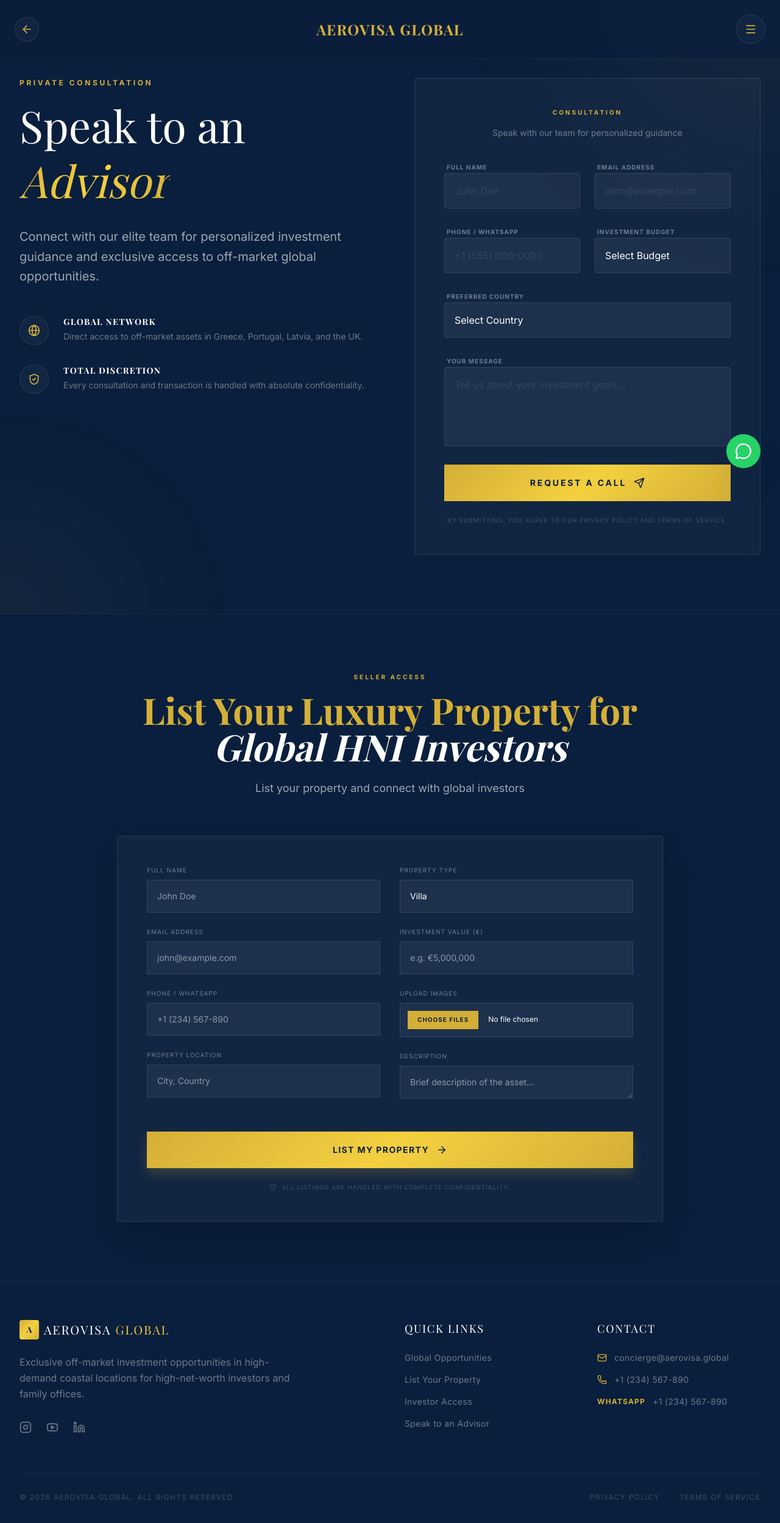
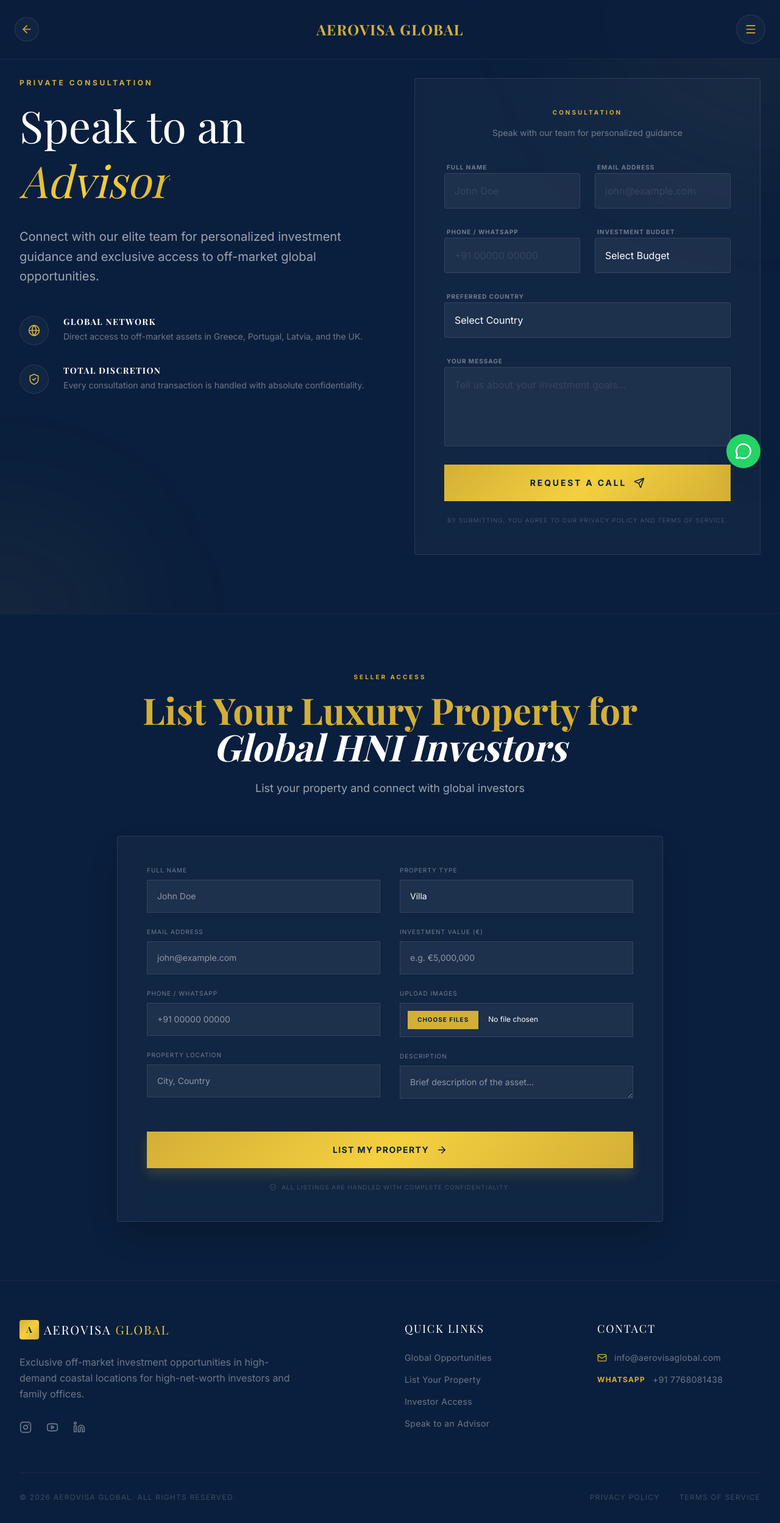
Before and after one commit to sandeshshende2000/AEROVISA, a React (Vite) app: page /contact in a window 1280 px wide. Shown: the top 2498 px of the page at 61% size. Built offline with nearby package versions, Linux system fonts and the light colour scheme; a web font is replaced by a local one.

Commit message:
feat: Update contact and WhatsApp numbers
Changes the primary contact email and WhatsApp number across the application to reflect updated details. This includes updates to the footer, the dedicated WhatsApp button, and various contact forms.

```diff
--- a/src/components/Footer.tsx
+++ b/src/components/Footer.tsx
@@ -45,21 +45,17 @@ const Footer: React.FC = () => {
           <ul className="space-y-4 text-white/40 font-sans text-sm tracking-wide">
             <li className="flex items-center gap-3">
               <Mail size={16} className="text-luxury-gold" />
-              <a href="mailto:concierge@aerovisa.global" className="hover:text-white transition-colors">concierge@aerovisa.global</a>
-            </li>
-            <li className="flex items-center gap-3">
-              <Phone size={16} className="text-luxury-gold" />
-              <a href="tel:+1234567890" className="hover:text-white transition-colors">+1 (234) 567-890</a>
+              <a href="mailto:info@aerovisaglobal.com" className="hover:text-white transition-colors">info@aerovisaglobal.com</a>
             </li>
             <li className="flex items-center gap-3">
               <span className="text-luxury-gold text-xs font-bold uppercase tracking-widest">WhatsApp</span>
               <a
-                href="https://wa.me/1234567890"
+                href="https://wa.me/917768081438"
                 target="_blank"
                 rel="noopener noreferrer"
                 className="hover:text-white transition-colors"
               >
-                +1 (234) 567-890
+                +91 7768081438
               </a>
             </li>
           </ul>
--- a/src/components/HNIListingSection.tsx
+++ b/src/components/HNIListingSection.tsx
@@ -81,7 +81,7 @@ const HNIListingSection: React.FC = () => {
                   name="phone"
                   type="tel"
                   className="w-full bg-white/5 border border-white/10 p-4 text-white text-sm focus:border-luxury-gold outline-none transition-all"
-                  placeholder="+1 (234) 567-890"
+                  placeholder="+91 00000 00000"
                   required
                 />
               </div>
--- a/src/components/WhatsAppButton.tsx
+++ b/src/components/WhatsAppButton.tsx
@@ -5,7 +5,7 @@ import { motion } from 'motion/react';
 const WhatsAppButton: React.FC = () => {
   return (
     <motion.a
-      href="https://wa.me/1234567890"
+      href="https://wa.me/917768081438"
       target="_blank"
       rel="noopener noreferrer"
       initial={{ scale: 0, opacity: 0 }}
--- a/src/pages/AdvisorContact.tsx
+++ b/src/pages/AdvisorContact.tsx
@@ -113,7 +113,7 @@ const AdvisorContact: React.FC = () => {
                     name="phone"
                     required
                     type="tel"
-                    placeholder="+1 (555) 000-0000"
+                    placeholder="+91 00000 00000"
                     className="w-full bg-white/5 border border-white/10 rounded-sm px-4 py-4 text-white placeholder:text-white/10 focus:border-luxury-gold/50 outline-none transition-all"
                   />
                 </div>
--- a/src/pages/Home.tsx
+++ b/src/pages/Home.tsx
@@ -262,7 +262,7 @@ const Home: React.FC = () => {
                     name="phone"
                     type="tel"
                     className="w-full bg-white/5 border border-white/10 p-4 text-white text-sm focus:border-luxury-gold outline-none transition-all"
-                    placeholder="+1 (234) 567-890"
+                    placeholder="+91 00000 00000"
                     required
                   />
                 </div>
--- a/src/pages/InvestorAccess.tsx
+++ b/src/pages/InvestorAccess.tsx
@@ -104,7 +104,7 @@ const InvestorAccess: React.FC = () => {
                 </div>
                 <div>
                   <label className="block text-white/40 text-[10px] uppercase tracking-widest mb-2">Phone / WhatsApp</label>
-                  <input name="phone" type="tel" className="w-full bg-white/5 border border-white/10 p-4 text-white text-sm focus:border-luxury-gold outline-none transition-all" placeholder="+1 (234) 567-890" required />
+                  <input name="phone" type="tel" className="w-full bg-white/5 border border-white/10 p-4 text-white text-sm focus:border-luxury-gold outline-none transition-all" placeholder="+91 00000 00000" required />
                 </div>
                 <div>
                   <label className="block text-white/40 text-[10px] uppercase tracking-widest mb-2">Timeline</label>
--- a/src/pages/ListProperty.tsx
+++ b/src/pages/ListProperty.tsx
@@ -164,7 +164,7 @@ const ListProperty: React.FC = () => {
               </div>
               <div>
                 <label className="block text-white/40 text-[10px] uppercase tracking-widest mb-2">Phone / WhatsApp</label>
-                <input name="phone" type="tel" className="w-full bg-white/5 border border-white/10 p-4 text-white text-sm focus:border-luxury-gold outline-none transition-all" placeholder="+1 (234) 567-890" required />
+                <input name="phone" type="tel" className="w-full bg-white/5 border border-white/10 p-4 text-white text-sm focus:border-luxury-gold outline-none transition-all" placeholder="+91 00000 00000" required />
               </div>
             </div>
 
--- a/src/pages/RequestDetails.tsx
+++ b/src/pages/RequestDetails.tsx
@@ -141,7 +141,7 @@ const RequestDetails: React.FC = () => {
               <div className="space-y-6">
                 <div>
                   <label className="block text-white/40 text-[10px] uppercase tracking-widest mb-2">Phone / WhatsApp</label>
-                  <input name="phone" type="tel" className="w-full bg-white/5 border border-white/10 p-4 text-white text-sm focus:border-luxury-gold outline-none transition-all" placeholder="+1 (234) 567-890" required />
+                  <input name="phone" type="tel" className="w-full bg-white/5 border border-white/10 p-4 text-white text-sm focus:border-luxury-gold outline-none transition-all" placeholder="+91 00000 00000" required />
                 </div>
                 <div>
                   <label className="block text-white/40 text-[10px] uppercase tracking-widest mb-2">Budget Range (€)</label>
```
